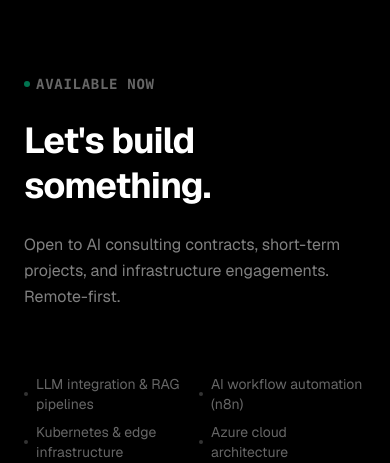
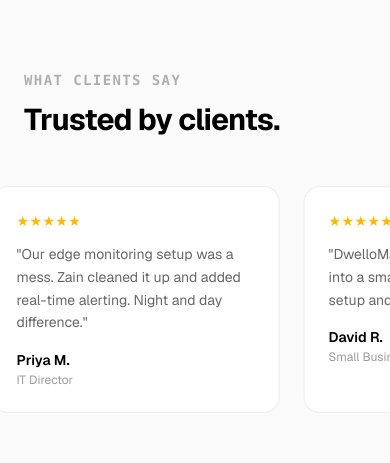
Before and after one commit to zmadil/hireme, a Next.js app: page /hireme/ in a window 390 px wide. Shown: the part 6032-6495 px from the top of the page. Built offline with nearby package versions, Linux system fonts and the light colour scheme.

Commit message:
added test

```diff
--- /dev/null
+++ b/src/components/Testimonials.tsx
@@ -0,0 +1,84 @@
+"use client";
+
+import { motion } from "framer-motion";
+import { useInView } from "framer-motion";
+import { useRef } from "react";
+
+const testimonials = [
+  {
+    quote: "Zain delivered an AI automation system that cut our manual reporting time in half. Professional and incredibly knowledgeable.",
+    name: "Sarah K.",
+    role: "Operations Manager",
+  },
+  {
+    quote: "Helped us set up a local LLM stack that saved thousands monthly vs. cloud APIs. Highly recommend.",
+    name: "James L.",
+    role: "Startup Founder",
+  },
+  {
+    quote: "Our edge monitoring setup was a mess. Zain cleaned it up and added real-time alerting. Night and day difference.",
+    name: "Priya M.",
+    role: "IT Director",
+  },
+  {
+    quote: "DwelloMate transformed our office into a smart workspace. Seamless setup and great ongoing support.",
+    name: "David R.",
+    role: "Small Business Owner",
+  },
+  {
+    quote: "Excellent at explaining complex AI concepts and translating them into real business value. Impressive work.",
+    name: "Aisha T.",
+    role: "Product Lead",
+  },
+  {
+    quote: "The Kubernetes edge lab setup was exactly what we needed for our IoT rollout. Solid, reliable work.",
+    name: "Chris N.",
+    role: "Head of Engineering",
+  },
+];
+
+function TestimonialCard({ t }: { t: typeof testimonials[0] }) {
+  return (
+    <div className="w-72 shrink-0 rounded-2xl border border-black/[0.07] bg-white p-6">
+      <div className="mb-3 text-amber-400 text-sm tracking-wide">★★★★★</div>
+      <p className="text-sm text-black/60 leading-relaxed mb-4">"{t.quote}"</p>
+      <div>
+        <div className="text-sm font-semibold text-black">{t.name}</div>
+        <div className="text-xs text-black/40 mt-0.5">{t.role}</div>
+      </div>
+    </div>
+  );
+}
+
+export default function Testimonials() {
+  const ref = useRef(null);
+  const inView = useInView(ref, { once: true, margin: "-60px" });
+
+  return (
+    <section id="testimonials" className="py-24 border-t border-black/[0.06] bg-[#fafafa]" ref={ref}>
+      <div className="max-w-5xl mx-auto px-6 mb-12">
+        <motion.div
+          initial={{ opacity: 0, y: 20 }}
+          animate={inView ? { opacity: 1, y: 0 } : {}}
+          transition={{ duration: 0.5 }}
+        >
+          <p className="text-sm font-bold font-mono text-black/30 uppercase tracking-widest mb-3">What clients say</p>
+          <h2 className="text-3xl md:text-4xl font-bold tracking-tight text-black">Trusted by clients.</h2>
+        </motion.div>
+      </div>
+
+      <motion.div
+        initial={{ opacity: 0 }}
+        animate={inView ? { opacity: 1 } : {}}
+        transition={{ duration: 0.5, delay: 0.2 }}
+        className="marquee-wrapper overflow-hidden"
+      >
+        <div className="marquee-track flex gap-6 w-max">
+          {[...testimonials, ...testimonials].map((t, i) => (
+            <TestimonialCard key={i} t={t} />
+          ))}
+        </div>
+      </motion.div>
+    </section>
+  );
+}
```
